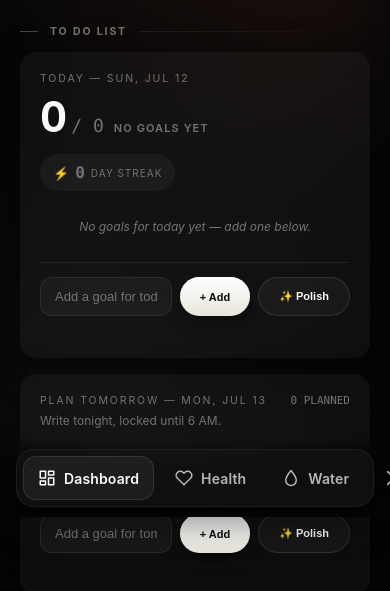
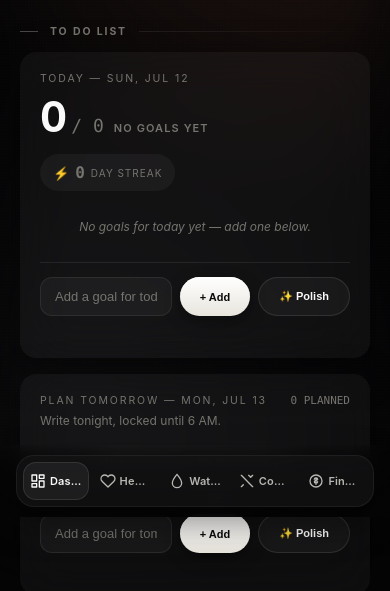
Before and after one commit to gsboy32-oss/beamish-nougat-bbd9b0, a plain HTML site: page index.html in a window 390 px wide. Shown: the part 327-918 px from the top of the page. Drawn offline with nearby package versions, Linux system fonts and the light colour scheme; no server answers.

Commit message:
Fix bottom nav bar overflowing off-screen on phones
Adding the 5th tab (Finance) pushed the shared bottom tab bar's total
content width (~560px) past what fits on a phone screen (~390px),
since flex items had no min-width override and the label text forced
each tab to its full intrinsic width. The last 1-2 tabs (Coach,
Finance) ended up partially or fully off-screen, making them hard or
impossible to tap.

Fix: min-width:0 on .tab so flex-shrink actually works, label text
wrapped in a span with ellipsis truncation as a graceful fallback,
tighter padding/font-size at <=420px, and overflow-x:auto with hidden
scrollbar on .tabbar-inner as a last-resort safety net. Verified with
Playwright at 360/375/390px that all 5 tabs now fit on-screen with no
overflow.

Co-Authored-By: Claude Sonnet 5 <noreply@anthropic.com>

```diff
--- a/index.html
+++ b/index.html
@@ -43,28 +43,35 @@
   }
   .tabbar-inner {
     pointer-events: auto;
-    display: flex; width: 100%; max-width: 460px; gap: 6px; padding: 6px;
+    display: flex; width: 100%; max-width: 460px; gap: 4px; padding: 6px;
     background: rgba(20, 20, 22, 0.72);
     border: 1px solid rgba(255,255,255,0.06);
     border-radius: 18px;
     box-shadow: 0 12px 36px rgba(0,0,0,0.55);
+    overflow-x: auto; -webkit-overflow-scrolling: touch; scrollbar-width: none; -ms-overflow-style: none;
   }
+  .tabbar-inner::-webkit-scrollbar { display: none; }
   .tab {
-    flex: 1 1 0; display: inline-flex; align-items: center; justify-content: center; gap: 8px;
-    padding: 12px 14px; border-radius: 13px;
-    font-size: 14px; font-weight: 600; letter-spacing: 0.01em;
+    flex: 1 1 0; min-width: 0; display: inline-flex; align-items: center; justify-content: center; gap: 6px;
+    padding: 12px 10px; border-radius: 13px;
+    font-size: 13px; font-weight: 600; letter-spacing: 0.01em;
     color: var(--text-secondary); text-decoration: none;
     background: transparent; border: 1px solid transparent;
     transition: color 0.15s ease, background 0.15s ease, border-color 0.15s ease;
     -webkit-tap-highlight-color: transparent;
   }
   .tab:hover { color: var(--text-primary); }
+  .tab-label { overflow: hidden; text-overflow: ellipsis; white-space: nowrap; min-width: 0; }
   .tab[aria-current="page"] {
     color: var(--text-primary);
     background: rgba(255,255,255,0.06);
     border-color: rgba(255,255,255,0.10);
   }
-  .tab-icon { width: 18px; height: 18px; display: inline-flex; align-items: center; justify-content: center; }
+  .tab-icon { width: 18px; height: 18px; flex-shrink: 0; display: inline-flex; align-items: center; justify-content: center; }
+  @media (max-width: 420px) {
+    .tab { padding: 10px 6px; font-size: 11px; gap: 4px; }
+    .tab-icon { width: 16px; height: 16px; }
+  }
   .tab-icon svg { width: 100%; height: 100%; display: block; }
 
   body::before {
@@ -1182,31 +1189,31 @@
       <span class="tab-icon">
         <svg viewBox="0 0 24 24" fill="none" stroke="currentColor" stroke-width="2" stroke-linecap="round" stroke-linejoin="round"><rect x="3" y="3" width="7" height="9"/><rect x="14" y="3" width="7" height="5"/><rect x="14" y="12" width="7" height="9"/><rect x="3" y="16" width="7" height="5"/></svg>
       </span>
-      Dashboard
+      <span class="tab-label">Dashboard</span>
     </a>
     <a class="tab" href="health.html">
       <span class="tab-icon">
         <svg viewBox="0 0 24 24" fill="none" stroke="currentColor" stroke-width="2" stroke-linecap="round" stroke-linejoin="round"><path d="M20.8 4.6a5.5 5.5 0 0 0-7.8 0L12 5.6l-1-1a5.5 5.5 0 0 0-7.8 7.8l1 1L12 21l7.8-7.6 1-1a5.5 5.5 0 0 0 0-7.8z"/></svg>
       </span>
-      Health
+      <span class="tab-label">Health</span>
     </a>
     <a class="tab" href="po-water.html">
       <span class="tab-icon">
         <svg viewBox="0 0 24 24" fill="none" stroke="currentColor" stroke-width="2" stroke-linecap="round" stroke-linejoin="round"><path d="M12 2s7 8.5 7 13a7 7 0 0 1-14 0c0-4.5 7-13 7-13z"/></svg>
       </span>
-      Water
+      <span class="tab-label">Water</span>
     </a>
     <a class="tab" href="po-coach.html">
       <span class="tab-icon">
         <svg viewBox="0 0 24 24" fill="none" stroke="currentColor" stroke-width="2" stroke-linecap="round" stroke-linejoin="round"><path d="M6.5 6.5l11 11M20.5 3.5l-3 3M3.5 20.5l3-3M17.5 6.5l-3-3M6.5 17.5l-3 3M6.5 6.5l-3-3M17.5 17.5l3 3M17.5 6.5l3-3"/></svg>
       </span>
-      Coach
+      <span class="tab-label">Coach</span>
     </a>
     <a class="tab" href="finance.html">
       <span class="tab-icon">
         <svg viewBox="0 0 24 24" fill="none" stroke="currentColor" stroke-width="2" stroke-linecap="round" stroke-linejoin="round"><circle cx="12" cy="12" r="9"/><path d="M12 7v10M9.5 9.5c0-1.1 1.1-2 2.5-2s2.5.9 2.5 2c0 2.2-5 1.3-5 3.5 0 1.1 1.1 2 2.5 2s2.5-.9 2.5-2"/></svg>
       </span>
-      Finance
+      <span class="tab-label">Finance</span>
     </a>
   </div>
 </nav>
```
Also changed, not shown: health.html (+17 -10 lines), po-coach.html (+21 -12 lines), po-water.html (+17 -10 lines).
